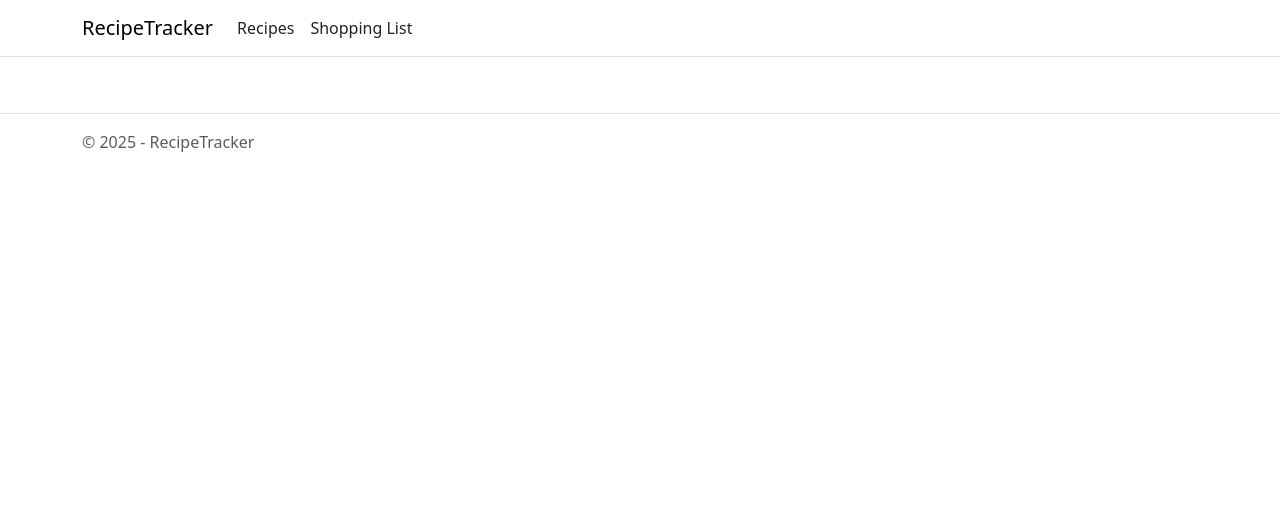
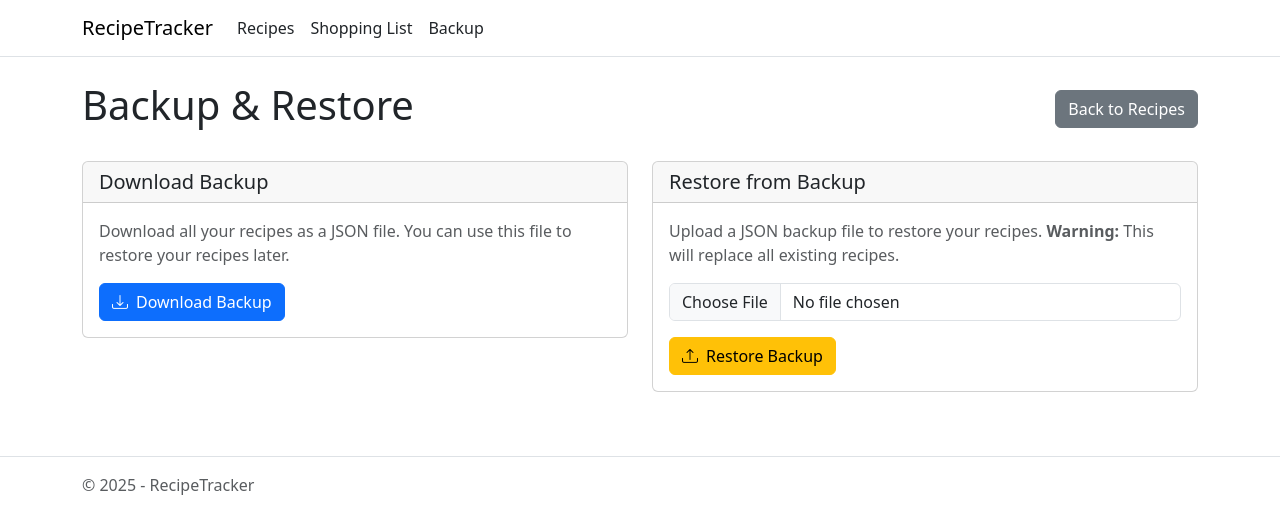
Before and after one commit to ironiclensflare/recipe-tracker, a React (Vite) app in the folder ClientApp/: page /backup in a window 1280 px wide. Shown: the top 530 px of the page. Built offline with nearby package versions, Linux system fonts and the light colour scheme.

Commit message:
Backup/restore page

```diff
--- a/ClientApp/src/App.tsx
+++ b/ClientApp/src/App.tsx
@@ -3,6 +3,7 @@ import RecipeList from './components/RecipeList';
 import RecipeDetails from './components/RecipeDetails';
 import RecipeForm from './components/RecipeForm';
 import ShoppingList from './components/ShoppingList';
+import Backup from './components/Backup';
 
 function App() {
   return (
@@ -18,6 +19,9 @@ function App() {
               <li className="nav-item">
                 <Link className="nav-link text-dark" to="/shopping-list">Shopping List</Link>
               </li>
+              <li className="nav-item">
+                <Link className="nav-link text-dark" to="/backup">Backup</Link>
+              </li>
             </ul>
           </div>
         </div>
@@ -31,6 +35,7 @@ function App() {
             <Route path="/recipes/edit/:id" element={<RecipeForm />} />
             <Route path="/recipes/:id" element={<RecipeDetails />} />
             <Route path="/shopping-list" element={<ShoppingList />} />
+            <Route path="/backup" element={<Backup />} />
           </Routes>
         </main>
       </div>
--- /dev/null
+++ b/ClientApp/src/components/Backup.tsx
@@ -0,0 +1,161 @@
+import { useState } from 'react';
+import { Link } from 'react-router-dom';
+
+function Backup() {
+  const [uploading, setUploading] = useState(false);
+  const [uploadMessage, setUploadMessage] = useState('');
+  const [uploadError, setUploadError] = useState('');
+
+  const handleDownloadBackup = async () => {
+    try {
+      const response = await fetch('/api/recipes/backup');
+      if (!response.ok) throw new Error('Failed to download backup');
+
+      const blob = await response.blob();
+      const url = window.URL.createObjectURL(blob);
+      const a = document.createElement('a');
+      a.href = url;
+
+      const contentDisposition = response.headers.get('content-disposition');
+      let filename = 'recipes_backup.json';
+      if (contentDisposition) {
+        const filenameMatch = contentDisposition.match(/filename[^;=\n]*=((['"]).*?\2|[^;\n]*)/);
+        if (filenameMatch && filenameMatch[1]) {
+          filename = filenameMatch[1].replace(/['"]/g, '');
+        }
+      }
+
+      a.download = filename;
+      document.body.appendChild(a);
+      a.click();
+      window.URL.revokeObjectURL(url);
+      document.body.removeChild(a);
+    } catch (error) {
+      console.error('Error downloading backup:', error);
+      alert('Failed to download backup');
+    }
+  };
+
+  const handleFileUpload = async (event: React.FormEvent<HTMLFormElement>) => {
+    event.preventDefault();
+    setUploadMessage('');
+    setUploadError('');
+
+    const formData = new FormData(event.currentTarget);
+    const file = formData.get('file') as File;
+
+    if (!file) {
+      setUploadError('Please select a file');
+      return;
+    }
+
+    if (!file.name.endsWith('.json')) {
+      setUploadError('Please select a JSON file');
+      return;
+    }
+
+    setUploading(true);
+
+    try {
+      const response = await fetch('/api/recipes/restore', {
+        method: 'POST',
+        body: formData,
+      });
+
+      if (!response.ok) {
+        const errorText = await response.text();
+        throw new Error(errorText || 'Failed to restore backup');
+      }
+
+      const result = await response.json();
+      setUploadMessage(result.message || `Successfully restored ${result.count} recipes`);
+
+      setTimeout(() => {
+        window.location.href = '/';
+      }, 2000);
+    } catch (error) {
+      console.error('Error restoring backup:', error);
+      setUploadError(error instanceof Error ? error.message : 'Failed to restore backup');
+    } finally {
+      setUploading(false);
+    }
+  };
+
+  return (
+    <div className="mt-4">
+      <div className="d-flex justify-content-between align-items-center mb-4">
+        <h1>Backup & Restore</h1>
+        <Link to="/" className="btn btn-secondary">Back to Recipes</Link>
+      </div>
+
+      <div className="row">
+        <div className="col-md-6 mb-4">
+          <div className="card">
+            <div className="card-header">
+              <h5 className="mb-0">Download Backup</h5>
+            </div>
+            <div className="card-body">
+              <p className="text-muted">
+                Download all your recipes as a JSON file. You can use this file to restore your recipes later.
+              </p>
+              <button
+                onClick={handleDownloadBackup}
+                className="btn btn-primary"
+              >
+                <i className="bi bi-download me-2"></i>
+                Download Backup
+              </button>
+            </div>
+          </div>
+        </div>
+
+        <div className="col-md-6 mb-4">
+          <div className="card">
+            <div className="card-header">
+              <h5 className="mb-0">Restore from Backup</h5>
+            </div>
+            <div className="card-body">
+              <p className="text-muted">
+                Upload a JSON backup file to restore your recipes. <strong>Warning:</strong> This will replace all existing recipes.
+              </p>
+
+              {uploadMessage && (
+                <div className="alert alert-success" role="alert">
+                  {uploadMessage}
+                </div>
+              )}
+
+              {uploadError && (
+                <div className="alert alert-danger" role="alert">
+                  {uploadError}
+                </div>
+              )}
+
+              <form onSubmit={handleFileUpload}>
+                <div className="mb-3">
+                  <input
+                    type="file"
+                    className="form-control"
+                    name="file"
+                    accept=".json"
+                    disabled={uploading}
+                  />
+                </div>
+                <button
+                  type="submit"
+                  className="btn btn-warning"
+                  disabled={uploading}
+                >
+                  <i className="bi bi-upload me-2"></i>
+                  {uploading ? 'Restoring...' : 'Restore Backup'}
+                </button>
+              </form>
+            </div>
+          </div>
+        </div>
+      </div>
+    </div>
+  );
+}
+
+export default Backup;
```
